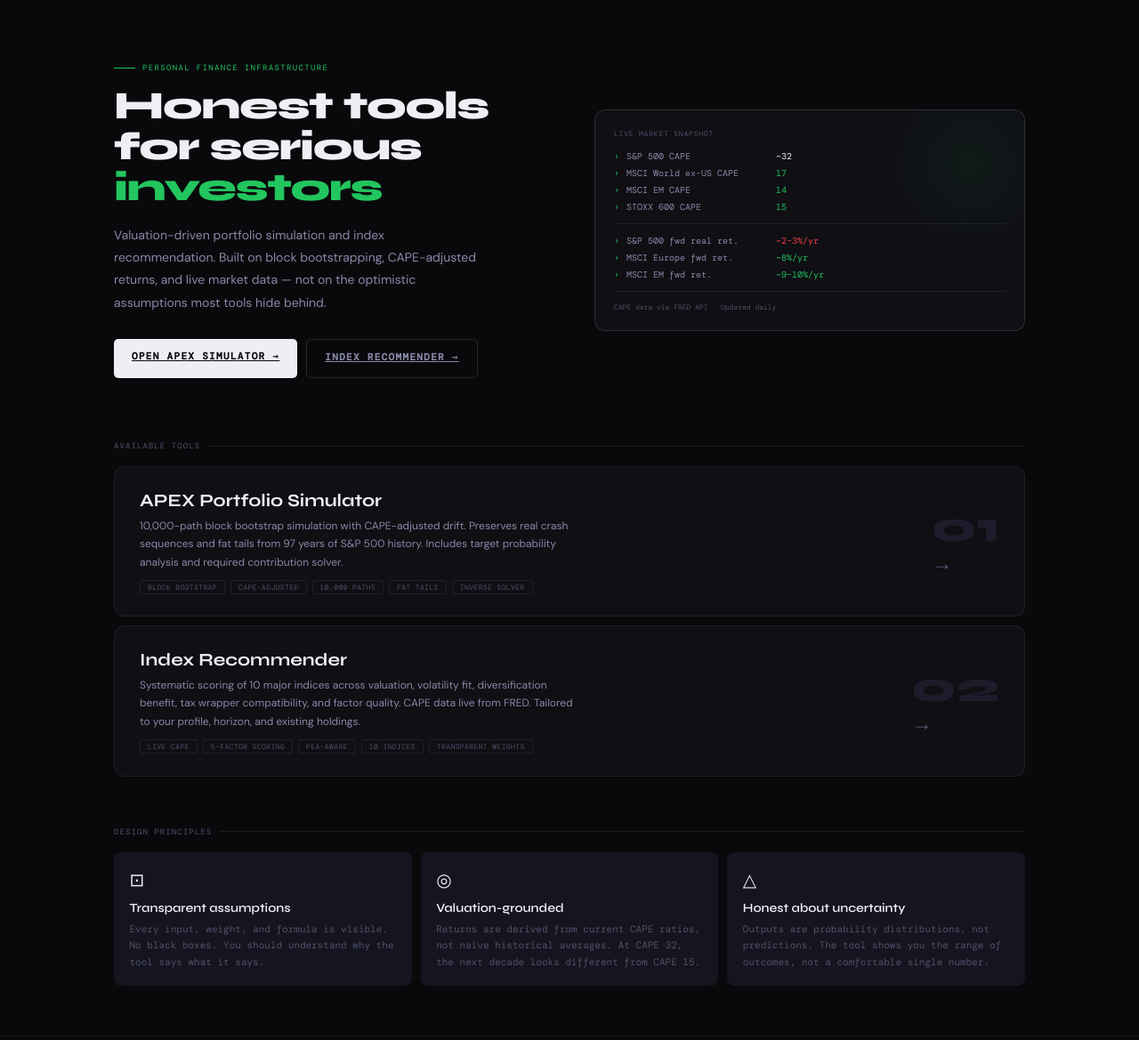
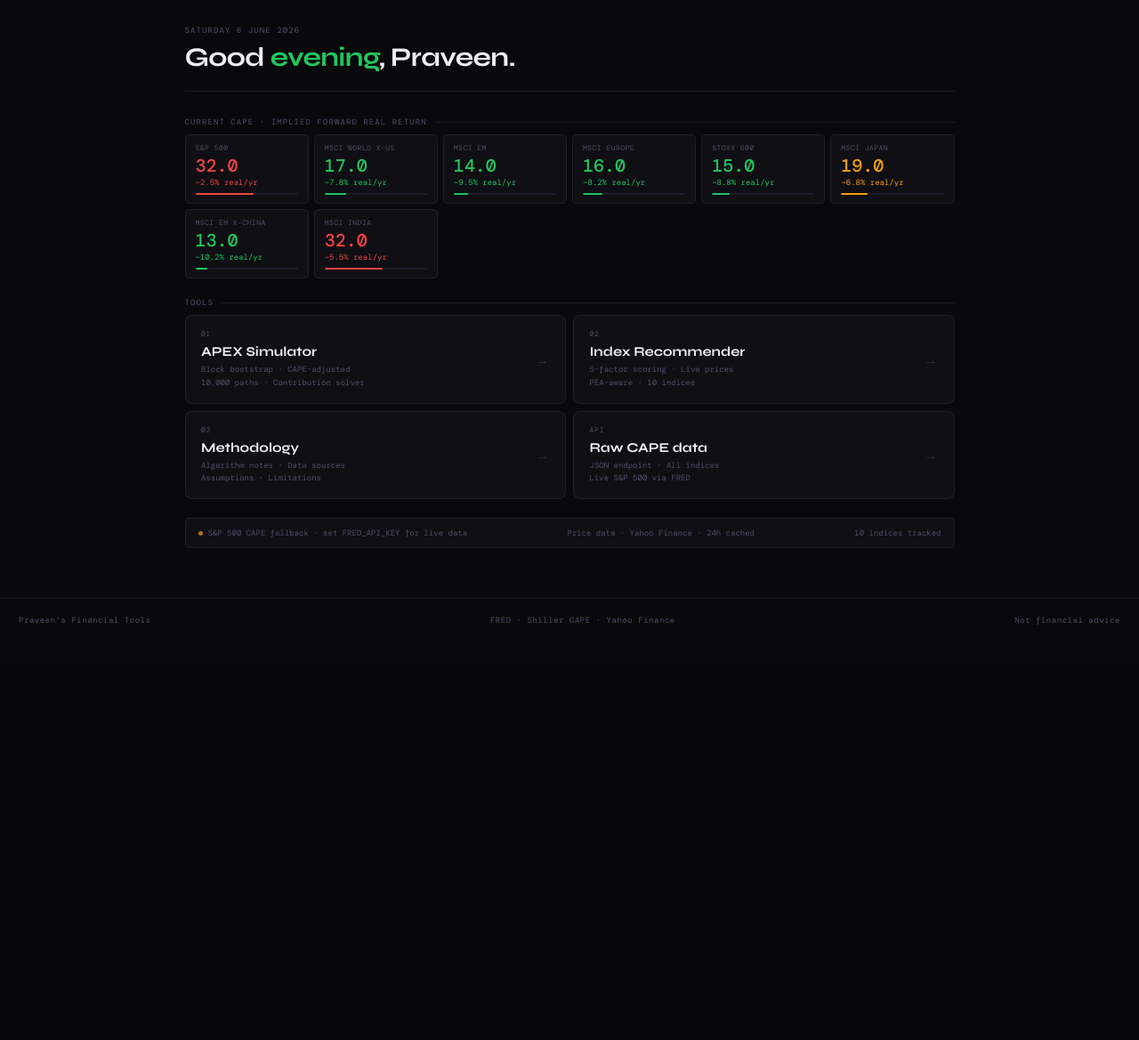
Before and after one commit to praveendesilva98/praveen_financial_tools, a FastAPI app: page / in a window 1280 px wide. Shown: the part 54-1223 px from the top of the page at 89% size. After the commit the page ends 756 px from the top, so only its background shows below. Run offline with FastAPI, Linux system fonts and the light colour scheme; some web fonts are replaced.

Commit message:
homepage: clean personal dashboard with live CAPE

```diff
--- a/main.py
+++ b/main.py
@@ -39,7 +39,14 @@ templates = Jinja2Templates(directory="templates")
 
 @app.get("/", response_class=HTMLResponse)
 async def home(request: Request):
-    return templates.TemplateResponse("index.html", {"request": request, "active": "home"})
+    cape_data = await get_all_cape_data()
+    meta      = cape_data.pop("_meta", {})
+    return templates.TemplateResponse("index.html", {
+        "request":   request,
+        "active":    "home",
+        "cape_data": cape_data,
+        "meta":      meta,
+    })
 
 
 @app.get("/apex", response_class=HTMLResponse)
--- a/templates/index.html
+++ b/templates/index.html
@@ -1,193 +1,321 @@
 {% extends "base.html" %}
-{% block title %}Praveen's Financial Tools — Home{% endblock %}
+{% block title %}Praveen's Financial Tools{% endblock %}
 
 {% block head_extra %}
 <style>
-.hero {
-  max-width:1080px; margin:0 auto;
-  padding:5rem 2rem 3rem;
-  display:grid; grid-template-columns:1fr 1fr; gap:4rem; align-items:center;
+.dashboard {
+  max-width: 900px;
+  margin: 0 auto;
+  padding: 2rem 1.25rem 4rem;
 }
-.hero-text {}
-.hero-eyebrow {
-  font-family:var(--mono); font-size:9px; color:var(--green2);
-  letter-spacing:.15em; text-transform:uppercase; margin-bottom:1rem;
-  display:flex; align-items:center; gap:8px;
+
+/* ── greeting ── */
+.greeting {
+  margin-bottom: 2rem;
+  padding-bottom: 1.5rem;
+  border-bottom: 0.5px solid var(--border);
 }
-.hero-eyebrow::before { content:''; width:24px; height:1px; background:var(--green2); }
-.hero-title {
-  font-family:var(--display); font-size:44px; font-weight:800;
-  line-height:1.05; letter-spacing:-.03em; color:var(--t1); margin-bottom:1.25rem;
+.greeting-date {
+  font-family: var(--mono);
+  font-size: 9px;
+  color: var(--t3);
+  letter-spacing: .12em;
+  text-transform: uppercase;
+  margin-bottom: 8px;
 }
-.hero-title em { color:var(--green2); font-style:normal; }
-.hero-desc { font-size:14px; color:var(--t2); line-height:1.8; margin-bottom:2rem; max-width:420px; }
-.hero-ctas { display:flex; gap:10px; flex-wrap:wrap; }
-.hero-visual {
-  background:var(--bg1); border:0.5px solid var(--border2);
-  border-radius:12px; padding:1.5rem; position:relative; overflow:hidden;
+.greeting-title {
+  font-family: var(--display);
+  font-size: clamp(22px, 5vw, 30px);
+  font-weight: 700;
+  color: var(--t1);
+  letter-spacing: -.02em;
+  line-height: 1.1;
 }
-.hero-visual::before {
-  content:''; position:absolute; top:-40px; right:-40px;
-  width:200px; height:200px; border-radius:50%;
-  background:radial-gradient(circle, rgba(34,197,94,.06) 0%, transparent 70%);
+.greeting-title span { color: var(--green2); }
+
+/* ── cape strip ── */
+.cape-strip {
+  display: grid;
+  grid-template-columns: repeat(auto-fill, minmax(130px, 1fr));
+  gap: 6px;
+  margin-bottom: 1.5rem;
 }
-.terminal-line {
-  font-family:var(--mono); font-size:10px; color:var(--t3);
-  margin-bottom:6px; display:flex; gap:8px;
+.cape-cell {
+  background: var(--bg1);
+  border: 0.5px solid var(--border);
+  border-radius: var(--rs);
+  padding: 9px 11px;
+  cursor: default;
 }
-.terminal-line .prompt { color:var(--green2); }
-.terminal-line .val    { color:var(--t1); }
-.terminal-line .neg    { color:var(--red2); }
-.terminal-line .pos    { color:var(--green2); }
+.cape-cell-name {
+  font-family: var(--mono);
+  font-size: 8px;
+  color: var(--t3);
+  text-transform: uppercase;
+  letter-spacing: .06em;
+  margin-bottom: 5px;
+  white-space: nowrap;
+  overflow: hidden;
+  text-overflow: ellipsis;
+}
+.cape-cell-value {
+  font-family: var(--mono);
+  font-size: 20px;
+  font-weight: 500;
+  line-height: 1;
+}
+.cape-cell-ret {
+  font-family: var(--mono);
+  font-size: 9px;
+  margin-top: 3px;
+}
+.cape-cheap  { color: var(--green2); }
+.cape-fair   { color: var(--amber2); }
+.cape-exp    { color: var(--red2); }
 
-.tools-section { max-width:1080px; margin:0 auto; padding:2rem 2rem 4rem; }
-.tool-card {
-  background:var(--bg1); border:0.5px solid var(--border);
-  border-radius:12px; padding:1.75rem 2rem;
-  display:grid; grid-template-columns:1fr auto;
-  gap:1.5rem; align-items:center;
-  transition:border-color .2s, box-shadow .2s;
-  text-decoration:none;
+/* ── mini bar under each cape value ── */
+.cape-mini-bar {
+  height: 2px;
+  border-radius: 1px;
+  margin-top: 6px;
+  background: var(--bg3);
+  overflow: hidden;
 }
-.tool-card:hover { border-color:var(--border2); box-shadow:0 0 40px rgba(34,197,94,.04); }
-.tool-num { font-family:var(--display); font-size:48px; font-weight:800; color:var(--bg3); line-height:1; }
-.tool-name { font-family:var(--display); font-size:20px; font-weight:700; color:var(--t1); margin-bottom:6px; }
-.tool-desc { font-size:12px; color:var(--t2); line-height:1.7; max-width:500px; }
-.tool-tags { display:flex; gap:6px; flex-wrap:wrap; margin-top:10px; }
-.tool-tag { font-family:var(--mono); font-size:8px; padding:2px 8px; border-radius:2px;
-  border:0.5px solid var(--border); color:var(--t3); letter-spacing:.05em; text-transform:uppercase; }
-.tool-arrow { font-size:24px; color:var(--t3); }
+.cape-mini-fill {
+  height: 100%;
+  border-radius: 1px;
+}
 
-.principles { max-width:1080px; margin:0 auto; padding:0 2rem 4rem; }
-.pr-grid { display:grid; grid-template-columns:repeat(3,1fr); gap:10px; }
-.pr-card { background:var(--bg2); border-radius:var(--r); padding:1.25rem; }
-.pr-icon { font-size:20px; margin-bottom:10px; }
-.pr-title { font-family:var(--display); font-size:14px; font-weight:600; color:var(--t1); margin-bottom:6px; }
-.pr-text  { font-size:11px; color:var(--t3); line-height:1.7; font-family:var(--mono); }
+/* ── tools grid ── */
+.tools-grid {
+  display: grid;
+  grid-template-columns: 1fr 1fr;
+  gap: 8px;
+  margin-bottom: 1.5rem;
+}
+@media(max-width: 520px) {
+  .tools-grid { grid-template-columns: 1fr; }
+  .cape-strip { grid-template-columns: 1fr 1fr; }
+}
 
-@media(max-width:720px) {
-  .hero { grid-template-columns:1fr; gap:2rem; padding:3rem 1.5rem; }
-  .hero-title { font-size:32px; }
-  .hero-visual { display:none; }
-  .pr-grid { grid-template-columns:1fr 1fr; }
-  .tool-card { grid-template-columns:1fr; }
-  .tool-arrow { display:none; }
+.tool-link {
+  display: block;
+  background: var(--bg1);
+  border: 0.5px solid var(--border);
+  border-radius: var(--r);
+  padding: 1.1rem 1.25rem;
+  text-decoration: none;
+  transition: border-color .15s, background .15s;
+  position: relative;
+  overflow: hidden;
 }
+.tool-link:hover {
+  border-color: var(--border2);
+  background: var(--bg2);
+}
+.tool-link::after {
+  content: '→';
+  position: absolute;
+  right: 1.25rem;
+  top: 50%;
+  transform: translateY(-50%);
+  font-size: 16px;
+  color: var(--t4);
+  transition: color .15s, right .15s;
+}
+.tool-link:hover::after {
+  color: var(--t2);
+  right: 1rem;
+}
+.tool-link-num {
+  font-family: var(--mono);
+  font-size: 8px;
+  color: var(--t3);
+  letter-spacing: .1em;
+  text-transform: uppercase;
+  margin-bottom: 6px;
+}
+.tool-link-name {
+  font-family: var(--display);
+  font-size: 15px;
+  font-weight: 700;
+  color: var(--t1);
+  margin-bottom: 4px;
+}
+.tool-link-desc {
+  font-family: var(--mono);
+  font-size: 9px;
+  color: var(--t3);
+  line-height: 1.6;
+  max-width: 240px;
+}
+
+/* ── status bar ── */
+.status-bar {
+  display: flex;
+  align-items: center;
+  justify-content: space-between;
+  flex-wrap: wrap;
+  gap: 8px;
+  padding: 10px 14px;
+  background: var(--bg1);
+  border: 0.5px solid var(--border);
+  border-radius: var(--rs);
+  font-family: var(--mono);
+  font-size: 9px;
+  color: var(--t3);
+}
+.status-item {
+  display: flex;
+  align-items: center;
+  gap: 6px;
+}
+.status-dot {
+  width: 5px;
+  height: 5px;
+  border-radius: 50%;
+  background: var(--green2);
+  animation: pulse 2.5s infinite;
+  flex-shrink: 0;
+}
+.status-dot.amber { background: var(--amber2); }
 </style>
 {% endblock %}
 
 {% block content %}
+<div class="dashboard">
 
-<!-- ── HERO ── -->
-<div class="hero">
-  <div class="hero-text fade-up">
-    <div class="hero-eyebrow">Personal Finance Infrastructure</div>
-    <h1 class="hero-title">
-      Honest tools<br/>for serious<br/><em>investors</em>
-    </h1>
-    <p class="hero-desc">
-      Valuation-driven portfolio simulation and index recommendation.
-      Built on block bootstrapping, CAPE-adjusted returns, and live market data —
-      not on the optimistic assumptions most tools hide behind.
-    </p>
-    <div class="hero-ctas">
-      <a href="/apex" class="btn">Open APEX Simulator →</a>
-      <a href="/recommender" class="btn btn-outline">Index Recommender →</a>
-    </div>
+  <!-- ── greeting ── -->
+  <div class="greeting">
+    <div class="greeting-date" id="today-date"></div>
+    <div class="greeting-title">Good <span id="time-of-day">morning</span>, Praveen.</div>
   </div>
 
-  <div class="hero-visual fade-up-2">
-    <div style="font-family:var(--mono);font-size:8px;color:var(--t3);margin-bottom:14px;letter-spacing:.1em;text-transform:uppercase">
-      Live market snapshot
-    </div>
-    <div class="terminal-line"><span class="prompt">›</span><span style="color:var(--t2);min-width:160px">S&P 500 CAPE</span><span class="val">~32</span></div>
-    <div class="terminal-line"><span class="prompt">›</span><span style="color:var(--t2);min-width:160px">MSCI World ex-US CAPE</span><span class="pos">17</span></div>
-    <div class="terminal-line"><span class="prompt">›</span><span style="color:var(--t2);min-width:160px">MSCI EM CAPE</span><span class="pos">14</span></div>
-    <div class="terminal-line"><span class="prompt">›</span><span style="color:var(--t2);min-width:160px">STOXX 600 CAPE</span><span class="pos">15</span></div>
-    <div style="height:1px;background:var(--border);margin:12px 0"></div>
-    <div class="terminal-line"><span class="prompt">›</span><span style="color:var(--t2);min-width:160px">S&P 500 fwd real ret.</span><span class="neg">~2–3%/yr</span></div>
-    <div class="terminal-line"><span class="prompt">›</span><span style="color:var(--t2);min-width:160px">MSCI Europe fwd ret.</span><span class="pos">~8%/yr</span></div>
-    <div class="terminal-line"><span class="prompt">›</span><span style="color:var(--t2);min-width:160px">MSCI EM fwd ret.</span><span class="pos">~9–10%/yr</span></div>
-    <div style="height:1px;background:var(--border);margin:12px 0"></div>
-    <div style="font-family:var(--mono);font-size:8px;color:var(--t3)">
-      CAPE data via FRED API · Updated daily
-    </div>
-  </div>
-</div>
-
-<!-- ── TOOLS ── -->
-<div class="tools-section">
-  <div class="sec" style="margin-bottom:1.25rem">Available tools</div>
-
-  <div style="display:flex;flex-direction:column;gap:10px">
-
-    <a href="/apex" class="tool-card">
-      <div>
-        <div class="tool-name">APEX Portfolio Simulator</div>
-        <div class="tool-desc">
-          10,000-path block bootstrap simulation with CAPE-adjusted drift.
-          Preserves real crash sequences and fat tails from 97 years of S&P 500 history.
-          Includes target probability analysis and required contribution solver.
+  <!-- ── cape strip — live data from server ── -->
+  <div class="sec" style="margin-bottom:8px">Current CAPE · Implied forward real return</div>
+  <div class="cape-strip" id="cape-strip">
+    {% set cape_items = [
+      ("S&P 500",         "sp500",               cape_data),
+      ("MSCI World x-US", "msci-world-exus",      cape_data),
+      ("MSCI EM",         "msci-em",              cape_data),
+      ("MSCI Europe",     "msci-europe",          cape_data),
+      ("STOXX 600",       "stoxx600",             cape_data),
+      ("MSCI Japan",      "msci-japan",           cape_data),
+      ("MSCI EM x-China", "msci-em-exchina",      cape_data),
+      ("MSCI India",      "msci-india",           cape_data),
+    ] %}
+    {% set fwd_map = {
+      "sp500": 2.5, "msci-world-exus": 7.8, "msci-em": 9.5,
+      "msci-europe": 8.2, "stoxx600": 8.8, "msci-japan": 6.8,
+      "msci-em-exchina": 10.2, "msci-india": 5.5
+    } %}
+    {% for label, key, data in cape_items %}
+      {% set d = data.get(key, {}) %}
+      {% set cape = d.get('cape', '—') %}
+      {% set fwd  = fwd_map.get(key, 0) %}
+      {% if cape != '—' %}
+        {% set pct = ((cape - 8) / (50 - 8) * 100) | round %}
+        {% if cape <= 18 %}
+          {% set cls = 'cape-cheap' %}
+          {% set bar_col = '#22c55e' %}
+        {% elif cape <= 28 %}
+          {% set cls = 'cape-fair' %}
+          {% set bar_col = '#f59e0b' %}
+        {% else %}
+          {% set cls = 'cape-exp' %}
+          {% set bar_col = '#ef4444' %}
+        {% endif %}
+      {% else %}
+        {% set pct = 0 %}
+        {% set cls = '' %}
+        {% set bar_col = '#303048' %}
+      {% endif %}
+      <div class="cape-cell">
+        <div class="cape-cell-name">{{ label }}</div>
+        <div class="cape-cell-value {{ cls }}">{{ cape }}</div>
+        <div class="cape-cell-ret" style="color:{{ bar_col }}">
+          ~{{ fwd }}% real/yr
         </div>
-        <div class="tool-tags">
-          <span class="tool-tag">Block Bootstrap</span>
-          <span class="tool-tag">CAPE-Adjusted</span>
-          <span class="tool-tag">10,000 Paths</span>
-          <span class="tool-tag">Fat Tails</span>
-          <span class="tool-tag">Inverse Solver</span>
+        <div class="cape-mini-bar">
+          <div class="cape-mini-fill" style="width:{{ pct }}%;background:{{ bar_col }}"></div>
         </div>
       </div>
-      <div>
-        <div class="tool-num">01</div>
-        <div class="tool-arrow">→</div>
+    {% endfor %}
+  </div>
+
+  <!-- ── tools ── -->
+  <div class="sec" style="margin-bottom:8px">Tools</div>
+  <div class="tools-grid">
+
+    <a href="/apex" class="tool-link">
+      <div class="tool-link-num">01</div>
+      <div class="tool-link-name">APEX Simulator</div>
+      <div class="tool-link-desc">
+        Block bootstrap · CAPE-adjusted<br/>
+        10,000 paths · Contribution solver
       </div>
     </a>
 
-    <a href="/recommender" class="tool-card">
-      <div>
-        <div class="tool-name">Index Recommender</div>
-        <div class="tool-desc">
-          Systematic scoring of 10 major indices across valuation, volatility fit,
-          diversification benefit, tax wrapper compatibility, and factor quality.
-          CAPE data live from FRED. Tailored to your profile, horizon, and existing holdings.
-        </div>
-        <div class="tool-tags">
-          <span class="tool-tag">Live CAPE</span>
-          <span class="tool-tag">5-Factor Scoring</span>
-          <span class="tool-tag">PEA-aware</span>
-          <span class="tool-tag">10 Indices</span>
-          <span class="tool-tag">Transparent Weights</span>
-        </div>
+    <a href="/recommender" class="tool-link">
+      <div class="tool-link-num">02</div>
+      <div class="tool-link-name">Index Recommender</div>
+      <div class="tool-link-desc">
+        5-factor scoring · Live prices<br/>
+        PEA-aware · 10 indices
       </div>
-      <div>
-        <div class="tool-num">02</div>
-        <div class="tool-arrow">→</div>
+    </a>
+
+    <a href="/about" class="tool-link">
+      <div class="tool-link-num">03</div>
+      <div class="tool-link-name">Methodology</div>
+      <div class="tool-link-desc">
+        Algorithm notes · Data sources<br/>
+        Assumptions · Limitations
+      </div>
+    </a>
+
+    <a href="/api/cape" class="tool-link" target="_blank">
+      <div class="tool-link-num">API</div>
+      <div class="tool-link-name">Raw CAPE data</div>
+      <div class="tool-link-desc">
+        JSON endpoint · All indices<br/>
+        Live S&P 500 via FRED
       </div>
     </a>
 
   </div>
+
+  <!-- ── status bar ── -->
+  <div class="status-bar">
+    <div class="status-item">
+      <span class="status-dot {% if not meta.sp500_live %}amber{% endif %}"></span>
+      <span>
+        S&P 500 CAPE
+        {% if meta.sp500_live %}
+          live · fetched {{ meta.fetched_at[:10] }}
+        {% else %}
+          fallback · set FRED_API_KEY for live data
+        {% endif %}
+      </span>
+    </div>
+    <div class="status-item">
+      <span>Price data · Yahoo Finance · 24h cached</span>
+    </div>
+    <div class="status-item">
+      <span>{{ cape_data | length }} indices tracked</span>
+    </div>
+  </div>
+
 </div>
 
-<!-- ── PRINCIPLES ── -->
-<div class="principles">
-  <div class="sec" style="margin-bottom:1.25rem">Design principles</div>
-  <div class="pr-grid">
-    <div class="pr-card">
-      <div class="pr-icon">⊡</div>
-      <div class="pr-title">Transparent assumptions</div>
-      <div class="pr-text">Every input, weight, and formula is visible. No black boxes. You should understand why the tool says what it says.</div>
-    </div>
-    <div class="pr-card">
-      <div class="pr-icon">◎</div>
-      <div class="pr-title">Valuation-grounded</div>
-      <div class="pr-text">Returns are derived from current CAPE ratios, not naive historical averages. At CAPE 32, the next decade looks different from CAPE 15.</div>
-    </div>
-    <div class="pr-card">
-      <div class="pr-icon">△</div>
-      <div class="pr-title">Honest about uncertainty</div>
-      <div class="pr-text">Outputs are probability distributions, not predictions. The tool shows you the range of outcomes, not a comfortable single number.</div>
-    </div>
-  </div>
-</div>
-
+<script>
+// Date and greeting
+const now = new Date();
+const h   = now.getHours();
+const tod = h < 12 ? 'morning' : h < 18 ? 'afternoon' : 'evening';
+document.getElementById('time-of-day').textContent = tod;
+document.getElementById('today-date').textContent = now.toLocaleDateString('en-GB', {
+  weekday: 'long', day: 'numeric', month: 'long', year: 'numeric'
+});
+</script>
 {% endblock %}
```
